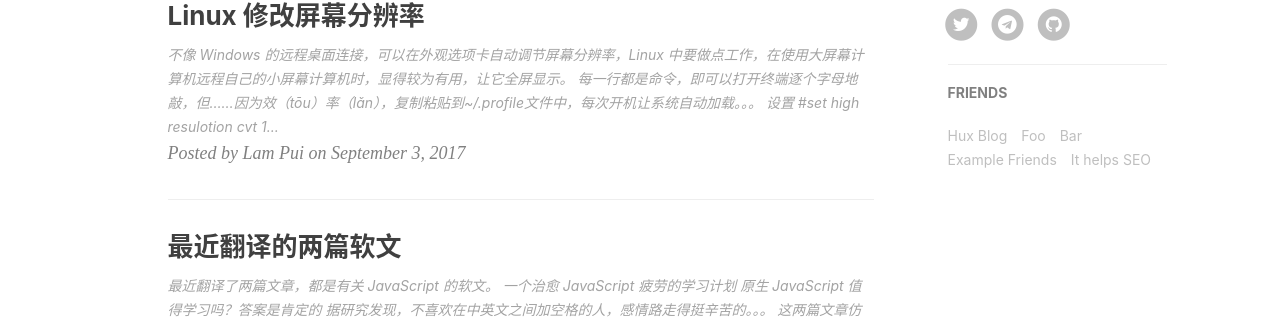
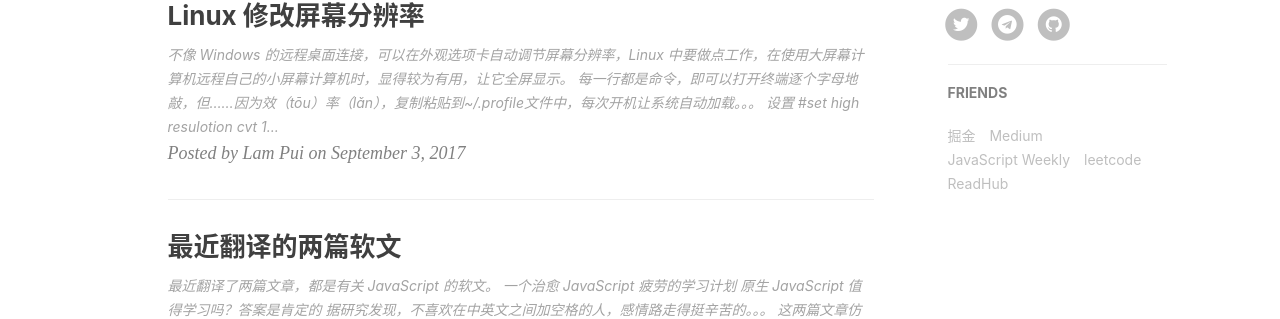
Before and after one commit to laampui/laampui.github.io, a Jekyll site: the page built from index.html, in a window 1280 px wide. Shown: the part 882-1201 px from the top of the page. Built offline with Jekyll 4.4.1, drawn with Linux system fonts in a browser that asks for light colours; the list of posts is cut into pages by our own code; comment, search, counter and statistics services are not loaded.

Commit message:
fixed links

```diff
--- a/_config.yml
+++ b/_config.yml
@@ -53,20 +53,20 @@ featured-condition-size: 1              # A tag will be featured if the size of
 # Friends
 friends: [
     {
-        title: "Hux Blog",
-        href: "http://huangxuan.me"
+        title: "掘金",
+        href: "//juejin.im/"
     },{
-        title: "Foo",
-        href: "#"
+        title: "Medium",
+        href: "//medium.com"
     },{
-        title: "Bar",
-        href: "#"
+        title: "JavaScript Weekly",
+        href: "//javascriptweekly.com"
     },{
-        title: "Example Friends",
-        href: "#"
+        title: "leetcode",
+        href: "//leetcode.com"
     },{
-        title: "It helps SEO",
-        href: "#"
+        title: "ReadHub",
+        href: "//readhub.me"
     }
 ]
 
```
